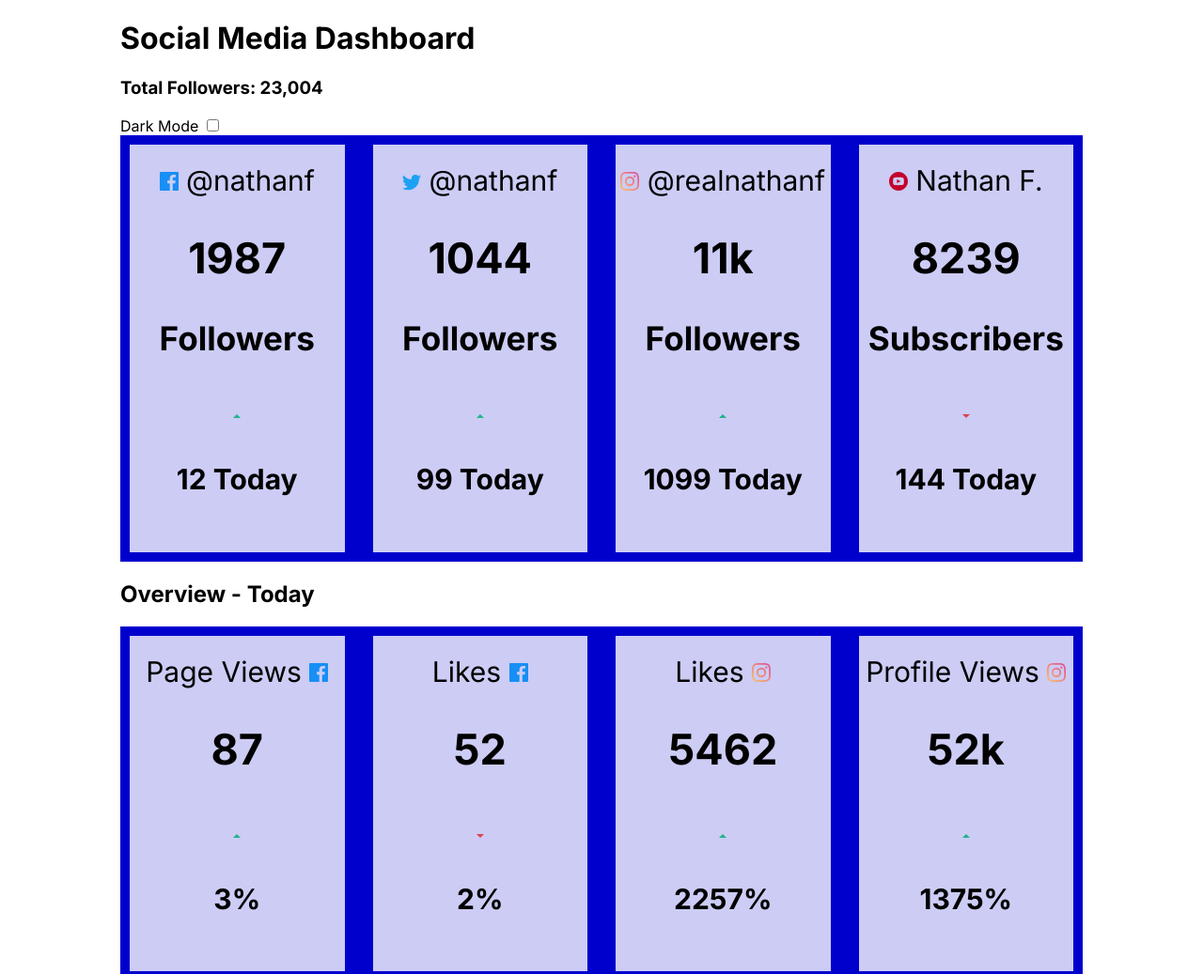
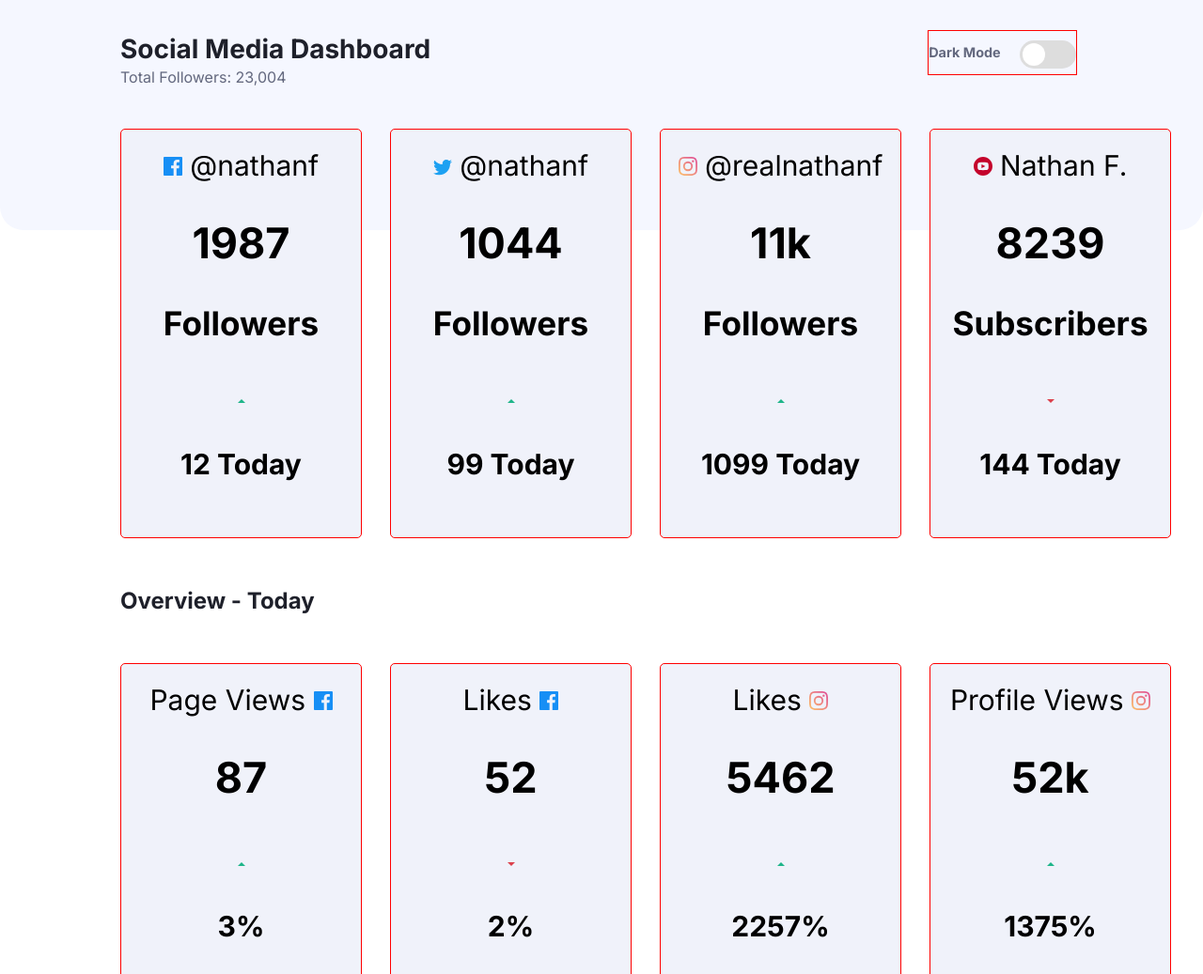
Before and after one commit to SJellen/socialMediaDashboard, a plain HTML site: page index.html in a window 1280 px wide. Shown: the top 1037 px of the page at 94% size. Drawn offline with Linux system fonts and the light colour scheme.

Commit message:
setting styles

```diff
--- a/index.html
+++ b/index.html
@@ -6,16 +6,10 @@
 <link rel="stylesheet" href="style.css">
   <link rel="icon" type="image/png" sizes="32x32" href="./images/favicon-32x32.png">
 
-  <title>Frontend Mentor | [Challenge Name Here]</title>
+  <title>Social Media Dashboard</title>
 
-  <!-- Feel free to remove these styles or customise in your own stylesheet 👍 -->
-  <style>
-    .attribution { font-size: 11px; text-align: center; }
-    .attribution a { color: hsl(228, 45%, 44%); }
-  </style>
 </head>
 <body>
-
   <div class="top-word-box">
     <h1>Social Media Dashboard</h1>
     <h3>
@@ -24,12 +18,19 @@
   </div>
 
   <div class="switch-box">
-    Dark Mode
-    <label class="switch">
-      <input type="checkbox">
-      <span class="slider round"></span>
-    </label>
+    <h3>Dark Mode</h3>
+    <a><svg  id="themeButton" width="60" height="30" >
+      <rect x="0" y="0" width="60" height="30" fill="#ddd" fill="15" />
+      <circle onclick="toggleTheme()" cx="15" cy="15" r="12" fill="#ffff" />
+
+    </svg> </a>
   </div>
+
+  <div class="top-banner">
+
+  </div>
+
+
 
 
   <div class="grid-container">
@@ -67,7 +68,9 @@
   </div>
 
 
+ <div class="mid-word-box">
   <h2>Overview - Today</h2>
+ </div>
 
 
   <div class="grid-container2">
--- a/script.js
+++ b/script.js
@@ -0,0 +1,28 @@
+
+
+  function toggleTheme() {
+    if (localStorage.getItem('theme') !== '') {
+        themeButton.children[0].setAttribute('fill', '#6ee559');
+        themeButton.children[1].setAttribute('cx', '45');
+        root.id = '';
+        localStorage.setItem('theme', root.id);
+        localStorage.setItem('themeButtonFill', '#6ee559');
+        localStorage.setItem('themeButtonX', '45');
+      } else {
+        themeButton.children[0].setAttribute('fill', '#ddd');
+        themeButton.children[1].setAttribute('cx', '15');
+        root.id = 'dark';
+        localStorage.setItem('theme', root.id);
+        localStorage.setItem('themeButtonFill', '#ddd');
+        localStorage.setItem('themeButtonX', '15');
+      }
+    };
+
+  var root = document.documentElement;
+  var themeButton = document.getElementById('themeButton');
+
+  if (localStorage.getItem('theme')) {
+    themeButton.children[0].setAttribute('fill', localStorage.getItem('themeButtonFill'));
+    themeButton.children[1].setAttribute('cx', localStorage.getItem('themeButtonX'));
+    root.id = 'dark'
+  }
--- a/style.scss
+++ b/style.scss
@@ -25,12 +25,26 @@ $darkGrayishBlue: hsl(228, 12%, 44%);
 $veryDarkBlue: hsl(230, 17%, 14%);
 
 
+:root {
+  --background: hsl(0, 0%, 100%);
+  --top-banner: hsl(225, 100%, 98%);;
+  --text: hsl(230, 17%, 14%);
+  --text2: hsl(228, 12%, 44%);
+  --cardBG: hsl(227, 47%, 96%);
+
+}
+
+#dark {
+  --background: hsl(230, 17%, 14%);
+  --top-banner: hsl(232, 19%, 15%);
+  --text: hsl(0, 0%, 100%);
+  --text2: hsl(228, 34%, 66%);
+  --cardBG: hsl(228, 28%, 20%);
 
 
 
 
-
-
+}
 
 
 
@@ -38,9 +52,20 @@ $veryDarkBlue: hsl(230, 17%, 14%);
 body {
     font-family: 'Inter', sans-serif;
     margin: 0;
-    padding: 0 10%;
+    padding: 0;
+    background-color: var(--background);
 
+}
 
+.top-banner {
+  background-color: var(--top-banner);
+  width: 100%;
+  min-height: 245px;
+  border-bottom-left-radius: 25px;
+  border-bottom-right-radius: 25px;
+  position: relative;
+  z-index: -1;
+  margin-top: -8.75rem;
 }
 
 
@@ -51,15 +76,18 @@ body {
     grid-template-rows: 1fr;
     gap: 30px 30px;
     grid-template-areas: ". . . .";
-    background-color: mediumblue;
-    padding: 10px;
+    padding: 0 10%;
+    margin-top: -6.75rem;
   }
 
   .grid-container > div {
-    background-color: rgba(255, 255, 255, 0.8);
+    background-color: var(--cardBG);
     text-align: center;
     padding: 20px 0;
     font-size: 30px;
+    border: 1px solid red;
+    width: 255px;
+    border-radius: 5px;
   }
 
 
@@ -68,18 +96,63 @@ body {
     grid-template-columns: 1fr 1fr 1fr 1fr;
     grid-template-rows: 0.25fr 0.25fr;
     gap: 30px 30px;
-    background-color: mediumblue;
-    padding: 10px;
+    padding: 0 10%;
+    padding-bottom: 75px;
     grid-template-areas: ". . . ." ". . . .";
   }
 
   .grid-container2 > div {
-    background-color: rgba(255, 255, 255, 0.8);
+    background-color: var(--cardBG);
     text-align: center;
     padding: 20px 0;
     font-size: 30px;
+    border: 1px solid red;
+    width: 255px;
+    border-radius: 5px;
+
   }
 
-  .item1 {
-      background-color: red;
+  .switch-box {
+    float: right;
+    border: 1px solid red;
+    color: var(--text2);
+    margin-right: 10.5%;
+    margin-top: 2rem;
+
+    h3 {
+      font-size: .9rem;
+      margin-right: 5rem;
+    }
+    a {
+      float: right;
+      margin-top: -2.25rem;
+    }
   }
+
+
+  .top-word-box {
+    display: inline-block;
+    margin-left: 10%;
+    margin-top: 1rem;
+    padding-bottom: 2rem;
+    h1 {
+      color: var(--text);
+      font-size: 1.75rem;
+    }
+    h3 {
+      color: var(--text2);
+      margin-top: -1rem;
+      font-size: 1rem;
+      font-weight: 400;
+    }
+  }
+
+  #themeButton {
+    border-radius: 30px;
+  }
+
+  .mid-word-box {
+   color: var(--text);
+   margin-left: 10%;
+   padding: 2rem 0;
+  }
```
Also changed, not shown: style.css, 1 other file.
